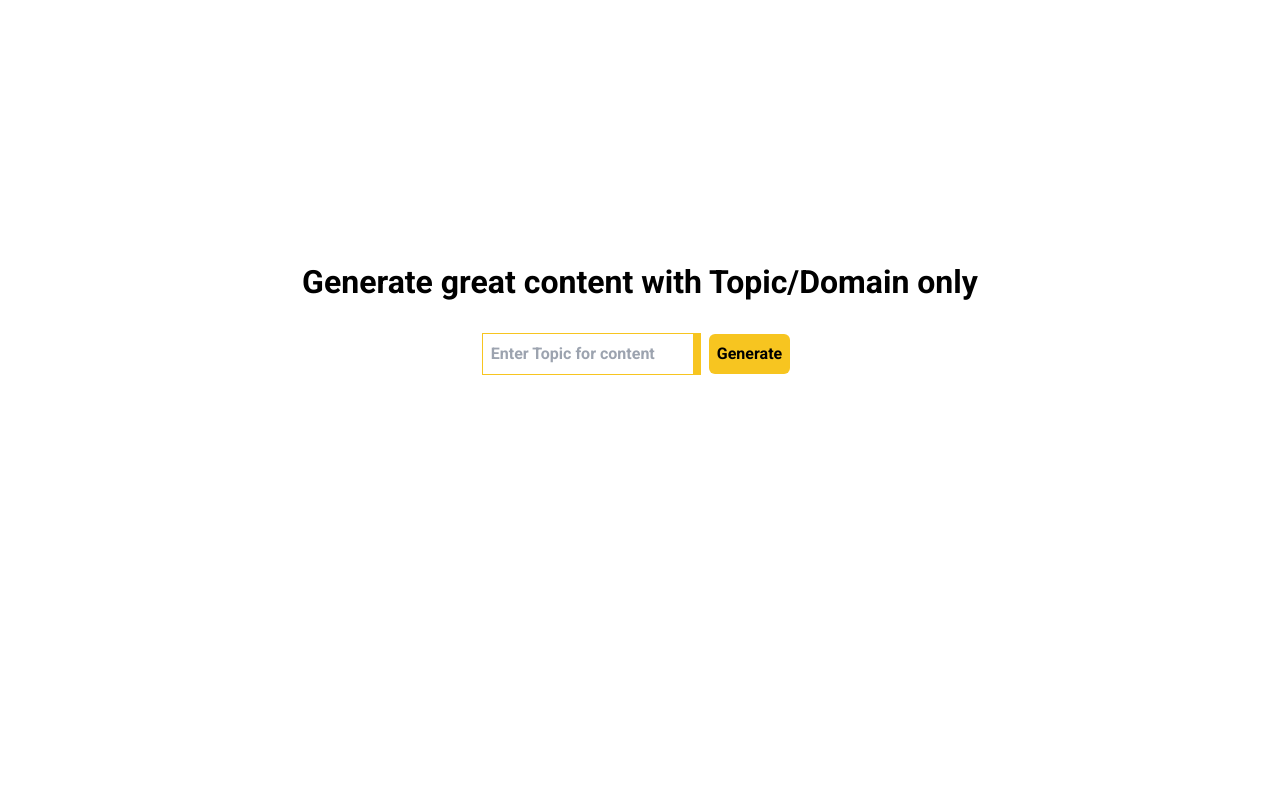
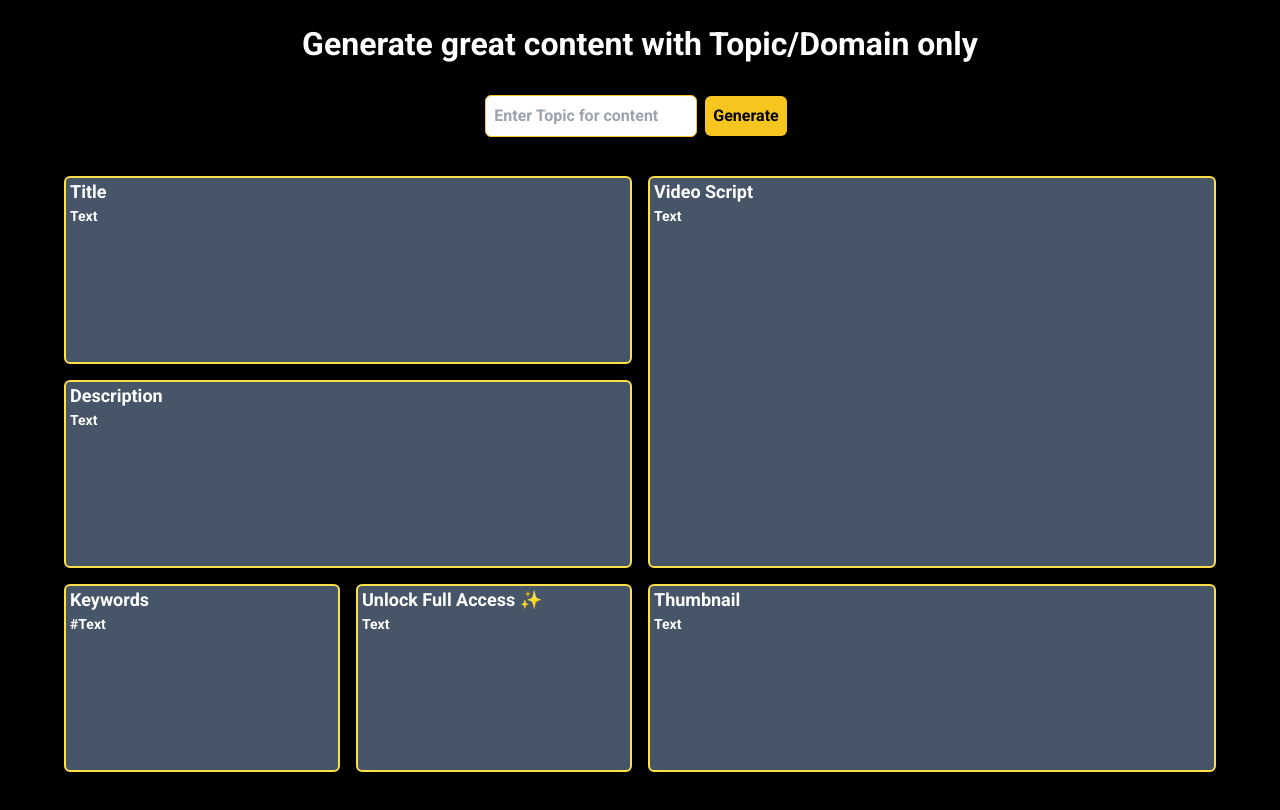
Before and after one commit to suraj-mahato360/VidBoostAI, a Next.js app: page /generate in a window 1280 px wide. Shown: the top 810 px of the page. Built offline with nearby package versions, Linux system fonts and the light colour scheme.

Commit message:
generate page

```diff
--- a/src/app/generate/page.jsx
+++ b/src/app/generate/page.jsx
@@ -2,18 +2,48 @@ import React from 'react'
 
 const page = () => {
   return (
-    <div className='flex flex-col w-full justify-center items-center min-h-[80vh]'>
+    <div className='flex flex-col w-full justify-center items-center min-h-[80vh] bg-black'>
         <div className="despriction text-center text-[2rem] max-w-[700px]">
-            <h2>Generate great content with Topic/Domain only</h2>
+            <h2 className='text-white mt-5'>Generate great content with Topic/Domain only</h2>
         </div>
         <div className="input-section flex justify-center items-center mt-5">
-            <div className="input">
-                <input className='max-w-[570px] p-2 border-r-8 border-[#f7c520] border-[1px]' type='text' placeholder='Enter Topic for content' />
+            <div className="input ">
+                <input className=' p-2  border-[#f7c520] border-[1px] rounded-b-md rounded-t-md active:border-[2px] active:border-[#f7c520]' type='text' placeholder='Enter Topic for content' />
             </div>
             <div className="btn p-2">
                 <button className='bg-[#f7c520] p-2 rounded-md'>Generate</button>
             </div>
         </div>
+
+        <div class="h-screen w-[90%] mt-8 text-white">
+   <div class="grid grid-cols-2 grid-rows-3 md:grid-rows-4 md:grid-cols-4 gap-2 md:gap-4 h-screen">
+      <div class="bg-slate-600 col-span-3 md:col-span-2 rounded-b-md rounded-t-md border-2 border-yellow-300 ">
+         <span className='pl-1 pt-1 text-lg'>Title</span>
+         <p className='w-100 h-auto text-sm pl-1 ' >Text</p>
+      </div>
+      <div class="bg-slate-600 rounded-b-md rounded-t-md border-2 border-yellow-300 col-span-1 md:col-span-2 row-span-1 md:row-span-2">
+         <span className='pl-1 pt-1 text-lg'>Video Script</span>
+         <p className='w-100 h-auto text-sm pl-1' >Text</p>
+      </div>
+      <div class="bg-slate-600 rounded-b-md rounded-t-md border-2 border-yellow-300 col-span-1 md:col-span-2">
+         <span className='pl-1 pt-1 text-lg'>Description</span>
+         <p className='w-100 h-auto text-sm pl-1' >Text</p>
+      </div>
+      <div class="bg-slate-600 rounded-b-md rounded-t-md border-2 border-yellow-300">
+         <span className='pl-1 pt-1 text-lg'>Keywords</span>
+         <p className='w-100 h-auto text-sm pl-1' >#Text</p>
+      </div>
+      <div class="bg-slate-600 rounded-b-md rounded-t-md border-2 border-yellow-300">
+         <span className='pl-1 pt-1 text-lg'>Unlock Full Access ✨</span>
+         <p className='w-100 h-auto text-sm pl-1' >Text</p>
+      </div>
+      <div class="bg-slate-600 rounded-b-md rounded-t-md border-2 border-yellow-300 col-span-1 md:col-span-2">
+         <span className='pl-1 pt-1 text-lg'>Thumbnail</span>
+         <p className='w-100 h-auto text-sm pl-1' >Text</p>
+      </div>
+   </div>
+</div>
+
     </div>
   )
 }
```
